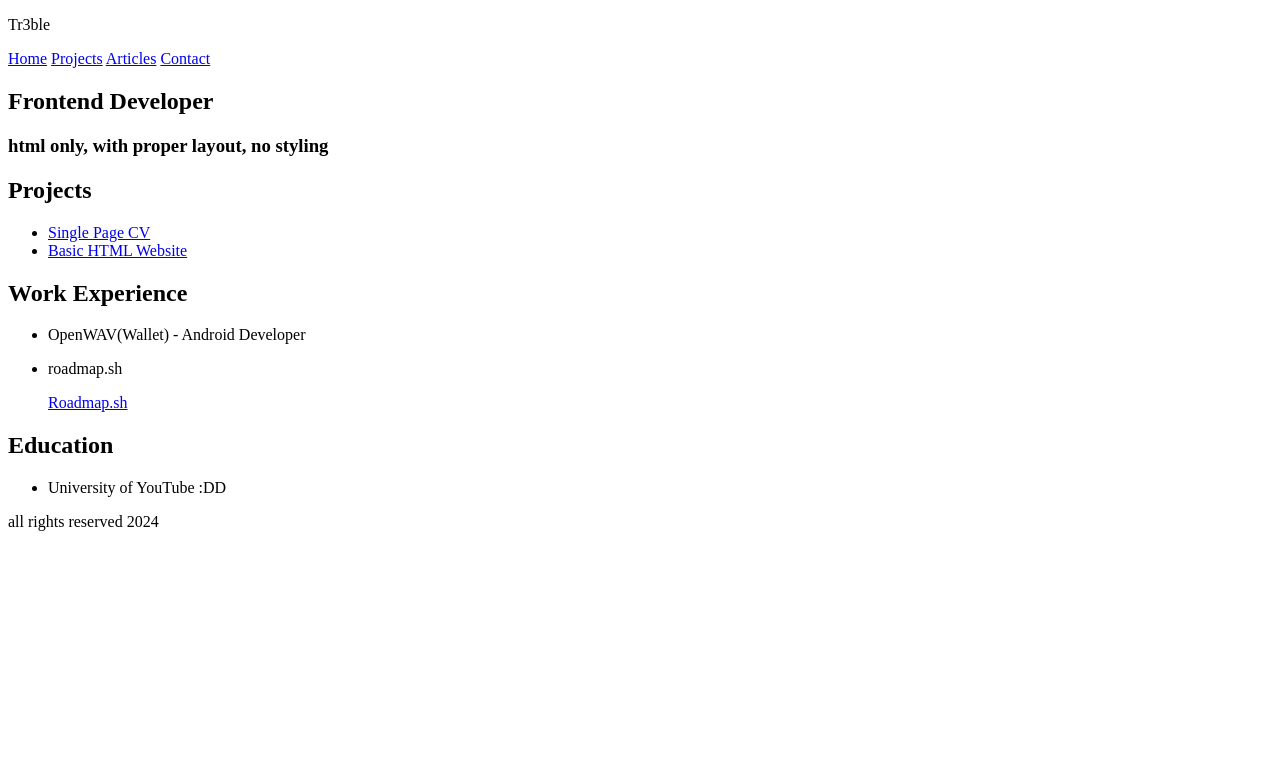
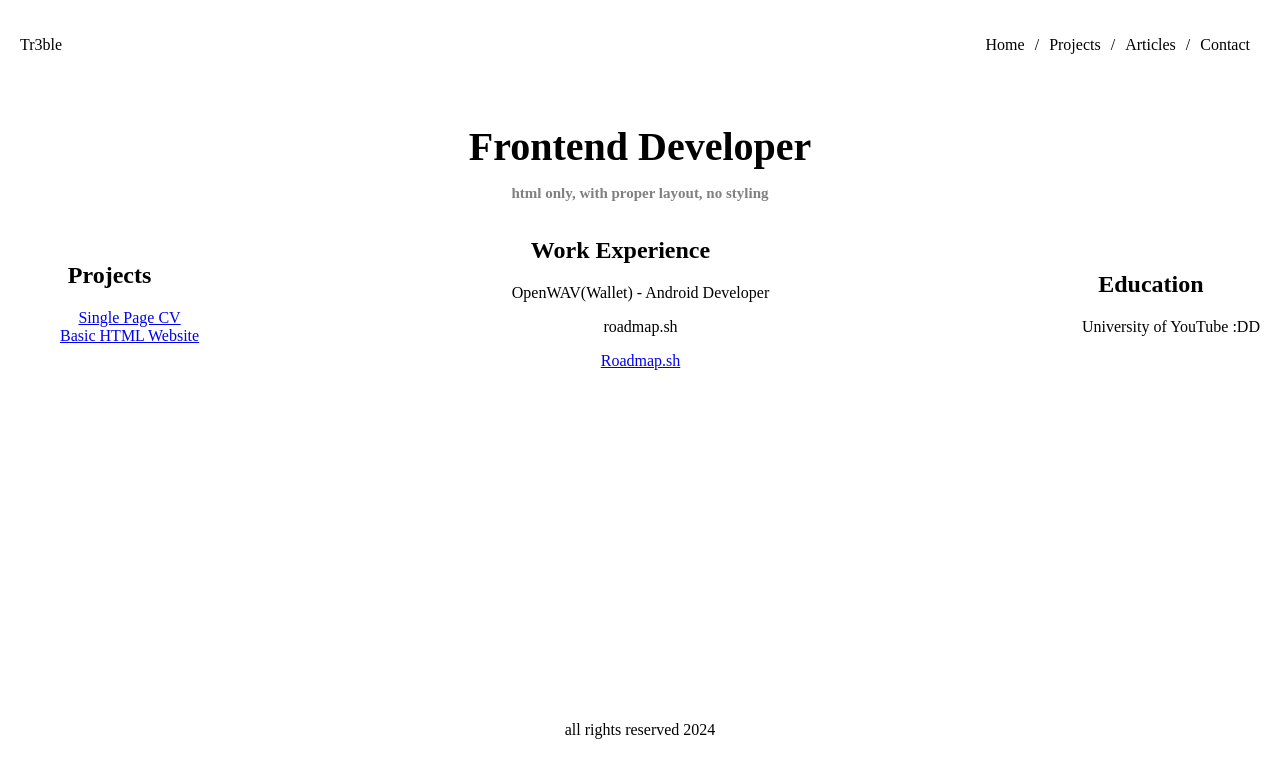
Before and after one commit to y9tr3ble/Single-Page-CV, a plain HTML site: page projects/03-personal-portfolio/index.html in a window 1280 px wide. Drawn offline with Linux system fonts and the light colour scheme.

Commit message:
Basic style

```diff
--- a/projects/03-personal-portfolio/index.html
+++ b/projects/03-personal-portfolio/index.html
@@ -11,25 +11,33 @@
 		<meta property="og:title" content="Basic HTML Website of Tr3ble" />
 		<meta property="og:description" content="Basic HTML Website of Tr3ble" />
 		<meta property="og:type" content="website" />
+		<link rel="stylesheet" type="text/css" href="styles/style.css" />
 	</head>
 	<body>
 		<header class="header">
-			<p>Tr3ble</p>
+			<p class="logo">Tr3ble</p>
 			<nav class="nav">
-				<a href="index.html">Home</a>
-				<a href="projects.html">Projects</a>
-				<a href="articles.html">Articles</a>
-				<a href="contact.html">Contact</a>
+				<ul>
+					<li><a href="index.html">Home</a></li>
+					<span>/</span>
+					<li><a href="projects.html">Projects</a></li>
+					<span>/</span>
+					<li><a href="articles.html">Articles</a></li>
+					<span>/</span>
+					<li><a href="contact.html">Contact</a></li>
+				</ul>
 			</nav>
 		</header>
 		<main class="main">
 			<section class="dev-section">
 				<h1>Frontend Developer</h1>
-				<h3>html only, with proper layout, no styling</h3>
+				<section>
+					<h3>html only, with proper layout, no styling</h3>
+				</section>
 			</section>
 
-			<section class="projects-section">
-				<section>
+			<section class="info">
+				<section class="projects-section">
 					<h2>Projects</h2>
 					<ul>
 						<li>
--- /dev/null
+++ b/projects/03-personal-portfolio/styles/style.css
@@ -0,0 +1,84 @@
+body {
+   margin: 0 auto;
+   padding: 0 auto;
+}
+
+.header {
+   display: flex;
+   align-items: center;
+   justify-content: space-between;
+}
+
+.logo {
+   padding: 20px;
+}
+
+.nav {
+   display: flex;
+   padding: 20px;
+}
+
+.nav ul {
+   list-style: none;
+   margin: 0;
+   padding: 0;
+   display: flex;
+}
+
+.nav li {
+   padding-left: 10px;
+   padding-right: 10px;
+}
+
+.nav a {
+   color: black;
+   text-decoration: none;
+}
+
+.nav a:hover {
+   text-decoration: underline;
+}
+
+.dev-section {
+   max-width: fit-content;
+   margin-left: auto;
+   margin-right: auto;
+   text-align: center;
+}
+
+.dev-section h1 {
+   margin-bottom: 10px;
+   font-size: 40px;
+}
+
+.dev-section h3 {
+   font-size: 15px;
+   color: grey
+}
+
+.info {
+   display: flex;
+   align-items: center;
+   text-align: center;
+   justify-content: space-between;
+}
+
+.projects-section {
+   padding-left: 20px;
+}
+
+.education-section {
+   padding-right: 20px;
+}
+
+li {
+   list-style: none;
+}
+
+.footer {
+   position: fixed;
+   left: 50%;
+   bottom: 20px;
+   transform: translate(-50%, -50%);
+   margin: 0 auto;
+ }
```
